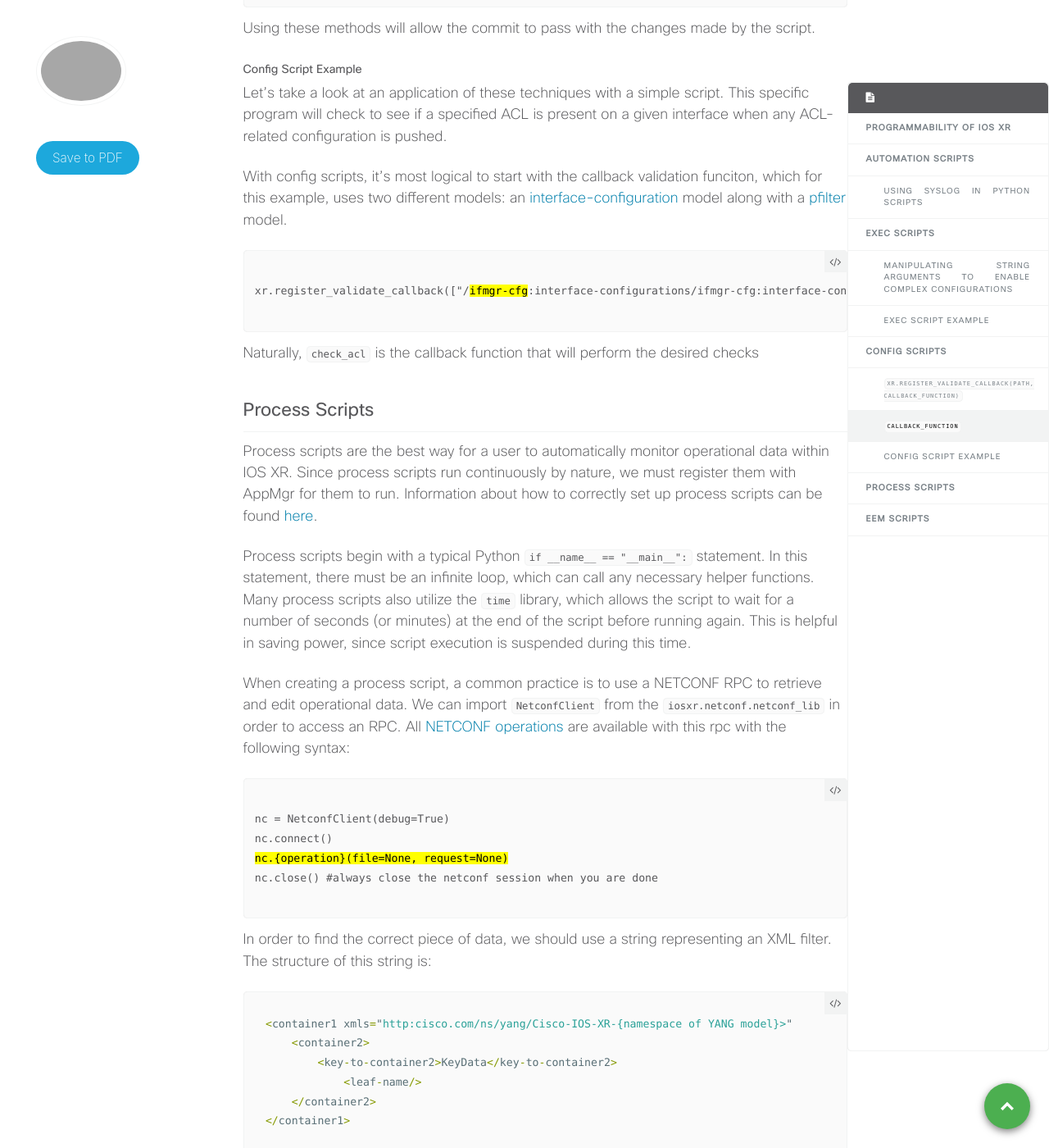
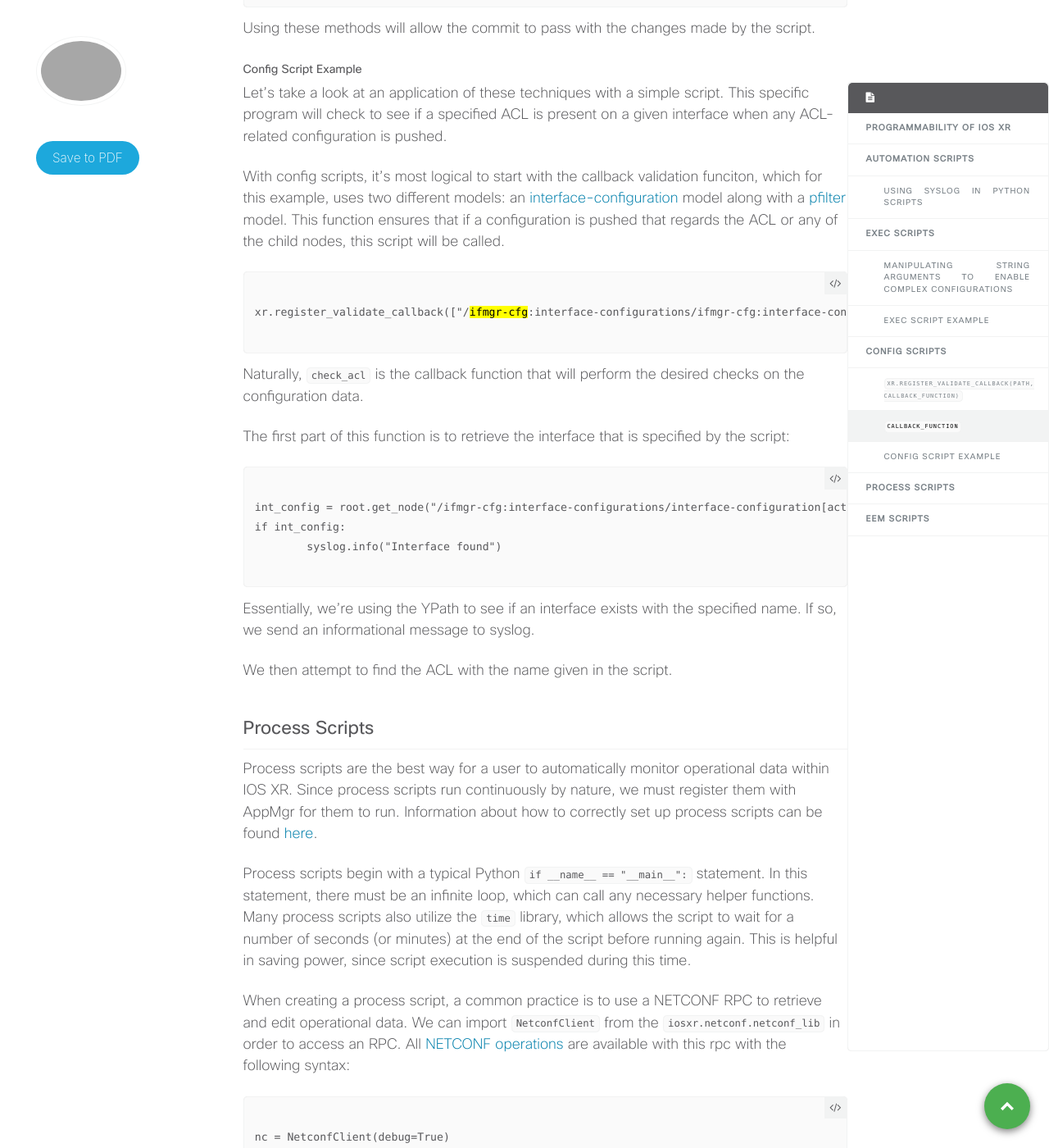
Before and after one commit to xrdocs/device-lifecycle, a Jekyll site: the page built from _blogs/2022-07-08-on-box-python-scripting.md, in a window 1280 px wide and 1400 px high, scrolled down 5889 px. Shown: the whole window at 82% size. Built offline with Jekyll 4.4.1, drawn with Linux system fonts in a browser that asks for light colours; comment, search, counter and statistics services are not loaded.

Commit message:
Update 2022-07-08-on-box-python-scripting.md

```diff
--- a/_blogs/2022-07-08-on-box-python-scripting.md
+++ b/_blogs/2022-07-08-on-box-python-scripting.md
@@ -109,16 +109,16 @@ Within our function, we simply issue a command. If the operation was successful,
 <pre class="highlight">
 <code>
  cmd = "show version"
-    result = helper.xrcli_exec(cmd)
-    print(result)
+ result = helper.xrcli_exec(cmd)
+ print(result)
 
-    if result['status'] == 'success':
-    	syslog.info('SCRIPT : Show version successful')
-        m = re.search(r'[^Version ]*$',result['output'])
-        syslog.info("Script found " + m.group(0))
+ if result['status'] == 'success':
+    syslog.info('SCRIPT : Show version successful')
+    m = re.search(r'[^Version ]*$',result['output'])
+    syslog.info("Script found " + m.group(0))
 
-    else:
-        syslog.error('SCRIPT : Show version failed')
+ else:
+    syslog.error('SCRIPT : Show version failed')
 </code>
 </pre>
 </div>
@@ -203,7 +203,7 @@ Using these methods will allow the commit to pass with the changes made by the s
 
 Let's take a look at an application of these techniques with a simple script. This specific program will check to see if a specified ACL is present on a given interface when any ACL-related configuration is pushed.
 
-With config scripts, it's most logical to start with the callback validation funciton, which for this example, uses two different models: an [interface-configuration](https://github.com/YangModels/yang/blob/af90c053a1ca9b01a3f229e313e4af7e5b849c87/vendor/cisco/xr/751/Cisco-IOS-XR-ifmgr-cfg.yang) model along with a [pfilter](https://github.com/YangModels/yang/blob/af90c053a1ca9b01a3f229e313e4af7e5b849c87/vendor/cisco/xr/751/Cisco-IOS-XR-ip-pfilter-cfg.yang) model.
+With config scripts, it's most logical to start with the callback validation funciton, which for this example, uses two different models: an [interface-configuration](https://github.com/YangModels/yang/blob/af90c053a1ca9b01a3f229e313e4af7e5b849c87/vendor/cisco/xr/751/Cisco-IOS-XR-ifmgr-cfg.yang) model along with a [pfilter](https://github.com/YangModels/yang/blob/af90c053a1ca9b01a3f229e313e4af7e5b849c87/vendor/cisco/xr/751/Cisco-IOS-XR-ip-pfilter-cfg.yang) model. This function ensures that if a configuration is pushed that regards the ACL or any of the child nodes, this script will be called.
 
 <div class="highlighter-rouge">
 <pre class="highlight">
@@ -213,8 +213,21 @@ xr.register_validate_callback(["/<mark>ifmgr-cfg</mark>:interface-configurations
 </pre>
 </div>
 
-Naturally, `check_acl` is the callback function that will perform the desired checks
+Naturally, `check_acl` is the callback function that will perform the desired checks on the configuration data.
 
+The first part of this function is to retrieve the interface that is specified by the script:
+<div class="highlighter-rouge">
+<pre class="highlight">
+<code>
+int_config = root.get_node("/ifmgr-cfg:interface-configurations/interface-configuration[active='act',interface-name='%s']" %interface_name)
+if int_config:
+	syslog.info("Interface found")
+</code>
+</pre>
+</div>
+Essentially, we're using the YPath to see if an interface exists with the specified name. If so, we send an informational message to syslog.
+
+We then attempt to find the ACL with the name given in the script.
 
 
 ## Process Scripts
```
